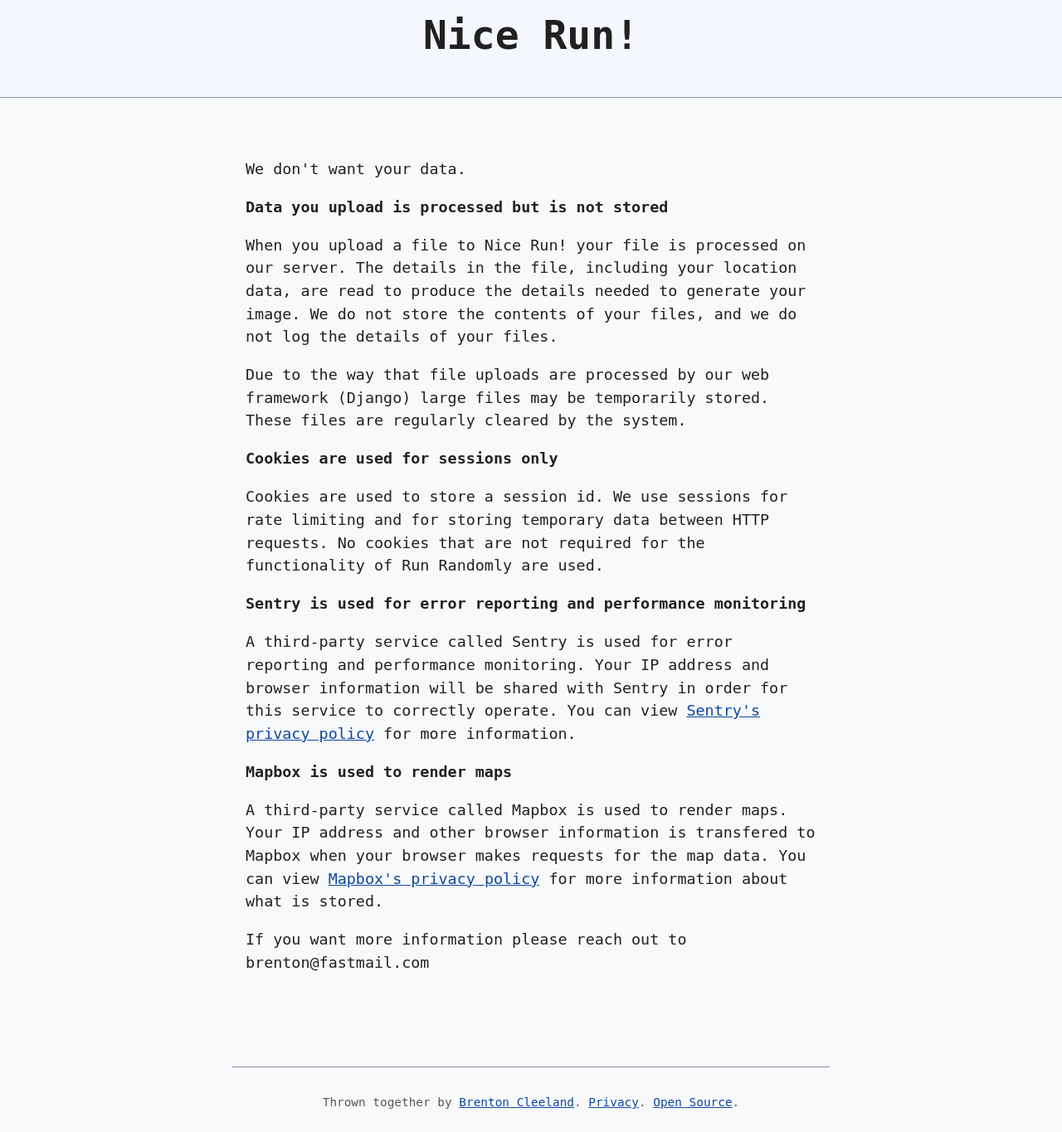
After one commit to sesh/nicerun, a Django app: page /privacy/ in a window 1280 px wide. The commit adds this page. Shown: the whole page at 83% size. Run offline with Django 4.2, Linux system fonts and the light colour scheme; some libraries are stand-ins or nearby versions; some web fonts are replaced.

Commit message:
feat: privacy policy

```diff
--- a/core/templates/base.html
+++ b/core/templates/base.html
@@ -34,5 +34,9 @@
     <main>
         {% block content %}{% endblock %}
     </main>
+
+    <footer>
+      Thrown together by <a href="https://brntn.me">Brenton Cleeland</a>. <a href="/privacy/">Privacy</a>. <a href="https://github.com/sesh/nicerun">Open Source</a>.
+    </footer>
   </body>
 </html>
--- /dev/null
+++ b/core/templates/privacy.html
@@ -0,0 +1,55 @@
+{% extends 'base.html' %}
+
+{% block content %}
+<section>
+    <p>We don't want your data.</p>
+
+    <p>
+        <strong>Data you upload is processed but is not stored</strong>
+    </p>
+
+    <p>
+        When you upload a file to Nice Run! your file is processed on our server.
+        The details in the file, including your location data, are read to produce the details needed to generate your image.
+        We do not store the contents of your files, and we do not log the details of your files.
+    </p>
+
+    <p>
+        Due to the way that file uploads are processed by our web framework (Django) large files may be temporarily stored.
+        These files are regularly cleared by the system.
+    </p>
+
+    <p>
+        <strong>Cookies are used for sessions only</strong>
+    </p>
+
+    <p>
+        Cookies are used to store a session id.
+        We use sessions for rate limiting and for storing temporary data between HTTP requests.
+        No cookies that are not required for the functionality of Run Randomly are used.
+    </p>
+
+    <p>
+        <strong>Sentry is used for error reporting and performance monitoring</strong>
+    </p>
+
+    <p>
+        A third-party service called Sentry is used for error reporting and performance monitoring.
+        Your IP address and browser information will be shared with Sentry in order for this service to correctly operate.
+        You can view <a href="https://sentry.io/privacy/">Sentry's privacy policy</a> for more information.
+    </p>
+
+    <p>
+        <strong>Mapbox is used to render maps</strong>
+    </p>
+    <p>
+        A third-party service called Mapbox is used to render maps.
+        Your IP address and other browser information is transfered to Mapbox when your browser makes requests for the map data.
+        You can view <a href="https://www.mapbox.com/legal/privacy">Mapbox's privacy policy</a> for more information about what is stored.
+    </p>
+
+    <p>
+        If you want more information please reach out to brenton@fastmail.com
+    </p>
+</section>
+{% endblock %}
--- a/nicerun/urls.py
+++ b/nicerun/urls.py
@@ -15,6 +15,7 @@ Including another URLconf
 """
 from django.contrib import admin
 from django.urls import include, path
+from django.shortcuts import render
 
 from core.views import home, run
 
@@ -30,12 +31,18 @@ def security(request):
     )
 
 
+def privacy(request):
+    return render(request, 'privacy.html')
+
+
 def trigger_error(request):
     division_by_zero = 1 / 0
 
 
 urlpatterns = [
     path("", home),
+    path("privacy/", privacy),
+
     # .well-known
     path("robots.txt", robots),
     path(".well-known/security.txt", security),
```
